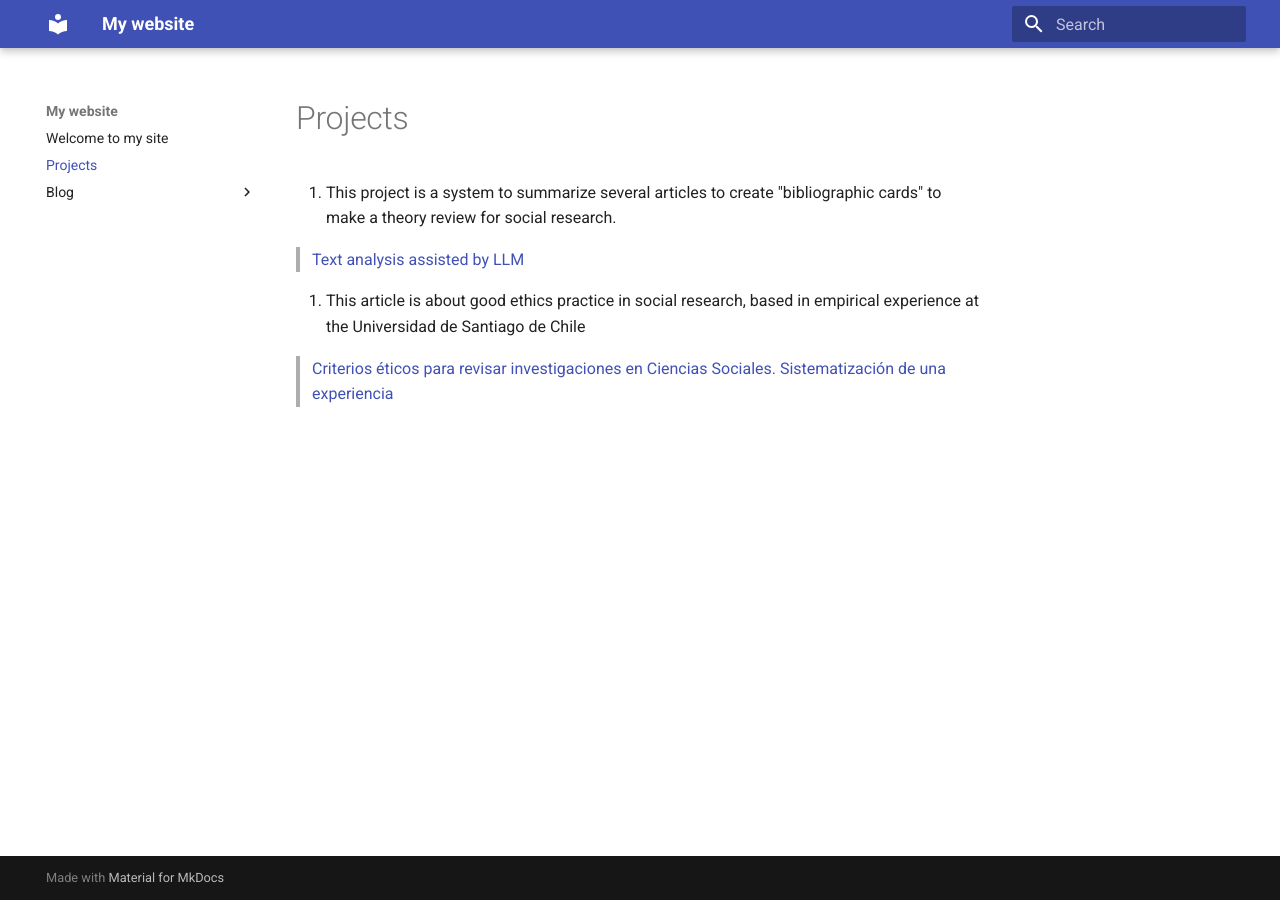
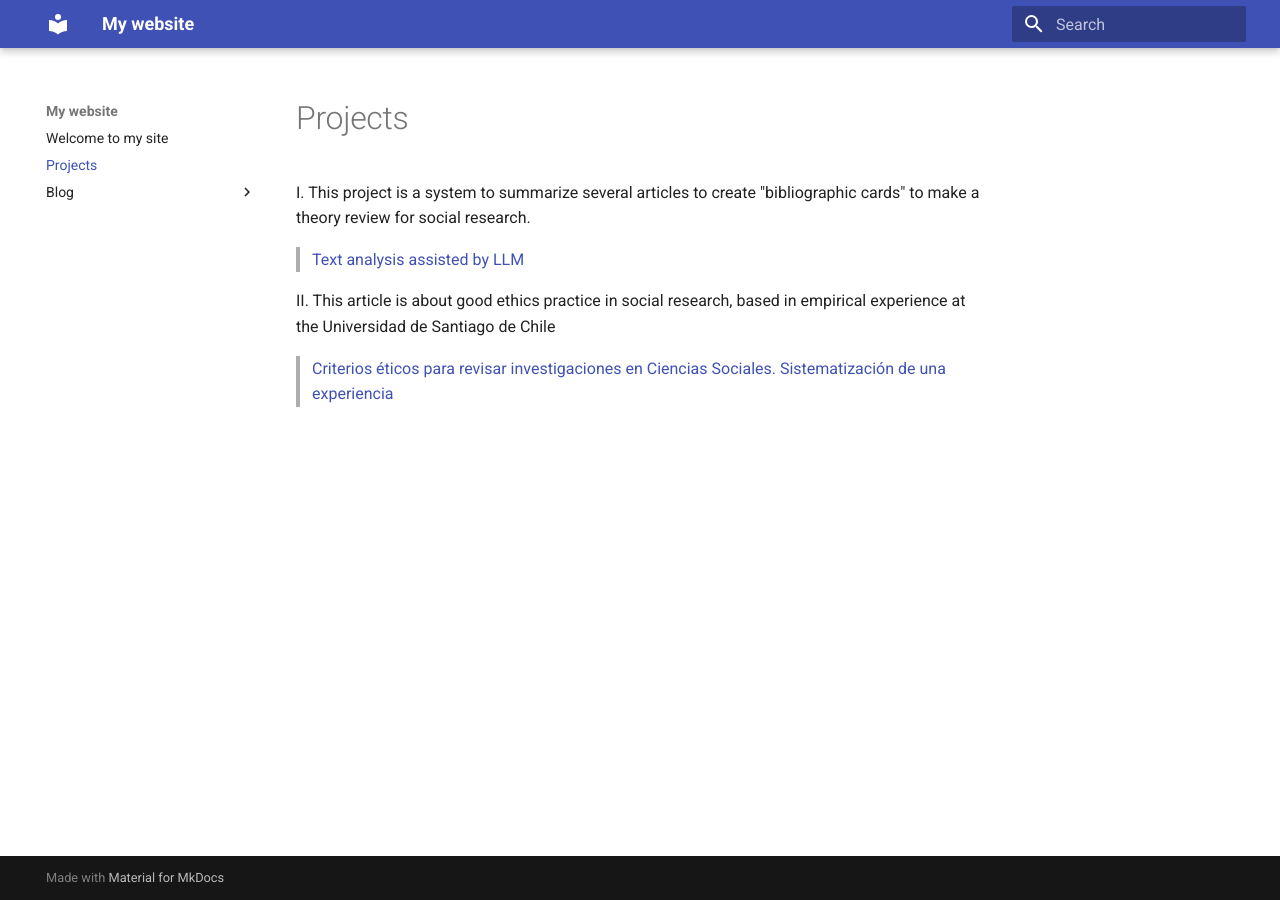
Before and after one commit to joseluissanmartinmelio/original-site, an MkDocs documentation site: the page built from docs/projects.md, in a window 1280 px wide. Built offline with MkDocs 1.6.1 and Material for MkDocs 9.7.7, drawn with Linux system fonts in a browser that asks for light colours.

Commit message:
Little type error

```diff
--- a/docs/projects.md
+++ b/docs/projects.md
@@ -1,7 +1,7 @@
-1. This project is a system to summarize several articles to create "bibliographic cards" to make a theory review for social research.
+I. This project is a system to summarize several articles to create "bibliographic cards" to make a theory review for social research.
 
 > [Text analysis assisted by LLM](https://github.com/joseluissanmartinmelio/text-analysis-assisted-by-llm.git)
 
-2. This article is about good ethics practice in social research, based in empirical experience at the Universidad de Santiago de Chile
+II. This article is about good ethics practice in social research, based in empirical experience at the Universidad de Santiago de Chile
 
 > [Criterios éticos para revisar investigaciones en Ciencias Sociales. Sistematización de una experiencia](https://www.redalyc.org/journal/2971/297172169006/297172169006.pdf)
```
